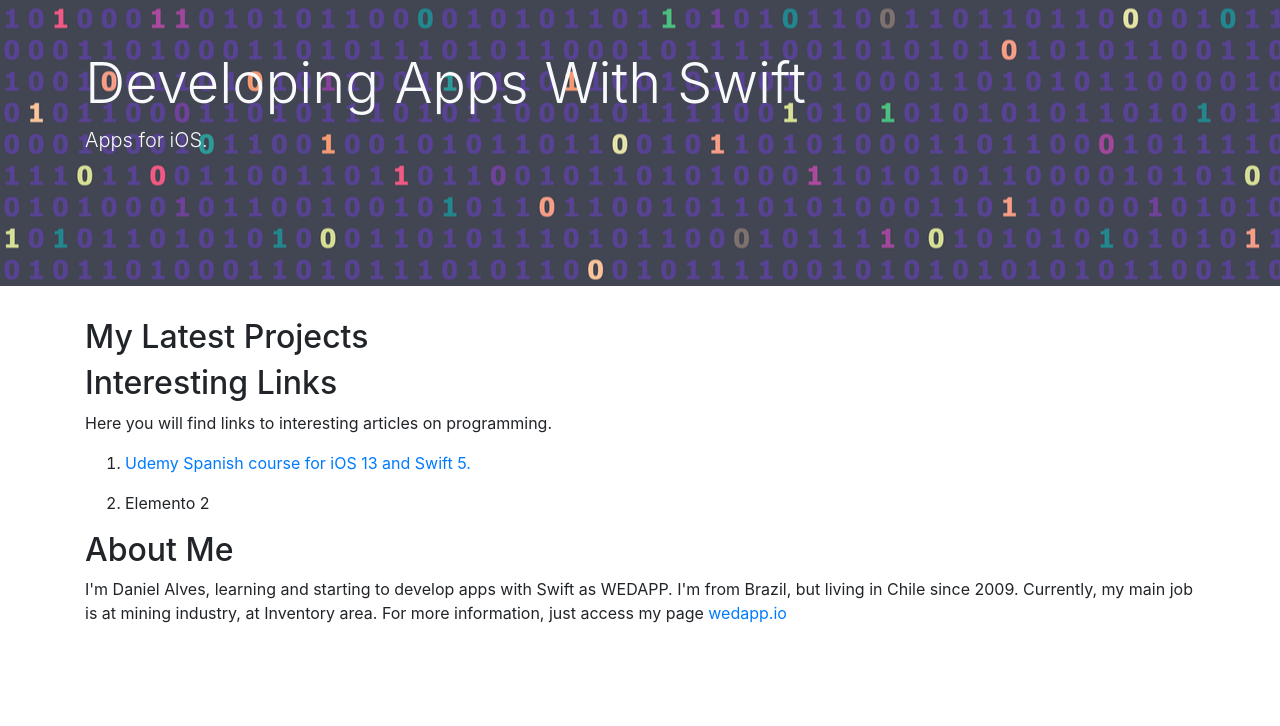
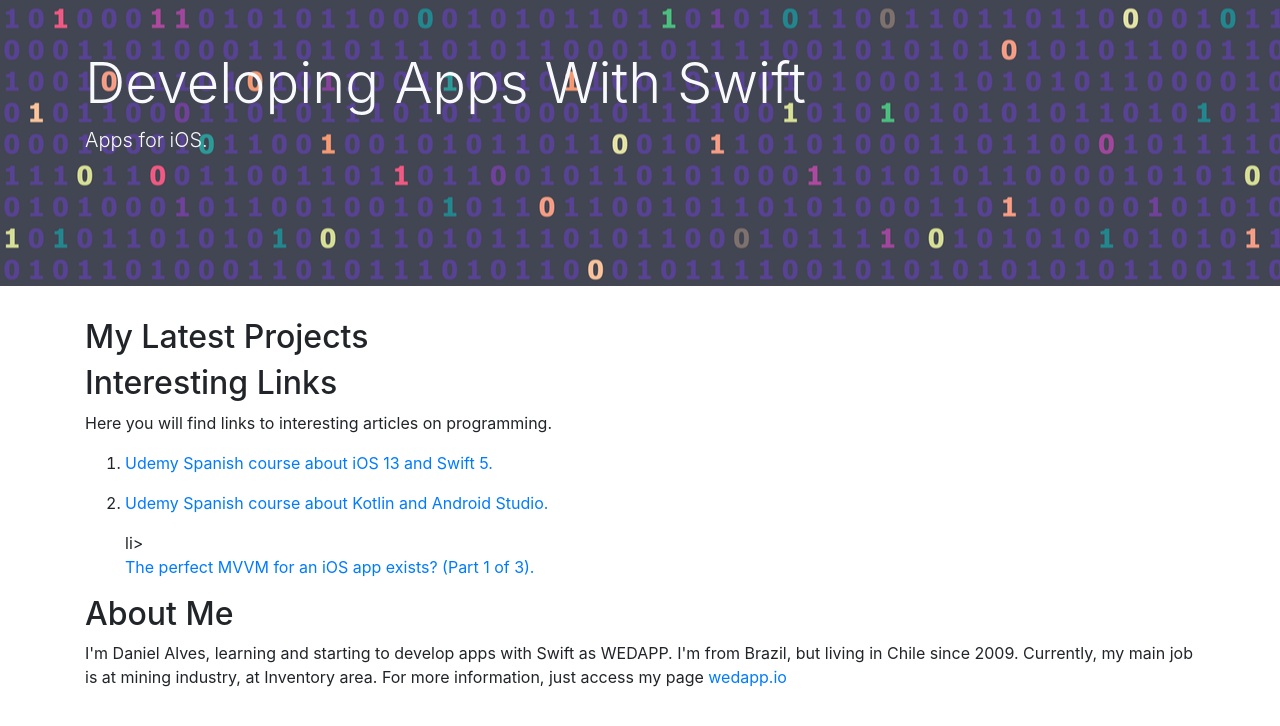
Before and after one commit to wedapps/wedapps.github.io, a plain HTML site: page index.html in a window 1280 px wide. Shown: the part 70-796 px from the top of the page. Drawn offline with nearby package versions, Linux system fonts and the light colour scheme; no server answers.

Commit message:
adding links

```diff
--- a/index.html
+++ b/index.html
@@ -51,8 +51,9 @@
         <h2><a name="interestingLinks"></a>Interesting Links</h2>
         <p>Here you will find links to interesting articles on programming.</a></p>
         <ol>
-          <li><p><a href="https://www.udemy.com/course/swift_ios/">Udemy Spanish course for iOS 13 and Swift 5.</a></p></li>
-          <li>Elemento 2</li>
+          <li><p><a href="https://www.udemy.com/course/swift_ios/">Udemy Spanish course about iOS 13 and Swift 5.</a></p></li>
+          <li><p><a href="https://www.udemy.com/course/android_kotlin/">Udemy Spanish course about Kotlin and Android Studio.</a></p></li>
+          li><p><a href="https://medium.com/jeff-tech/the-perfect-mvvm-for-an-ios-app-exists-part-1-of-3-51aa17bc4639">The perfect MVVM for an iOS app exists? (Part 1 of 3).</a></p></li>
         </ol>
     </div>
       <!-- Add about me here -->
```
